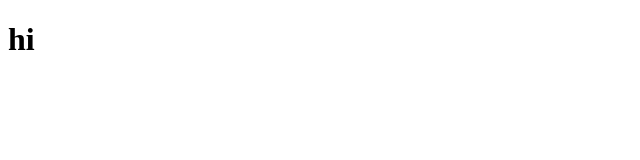
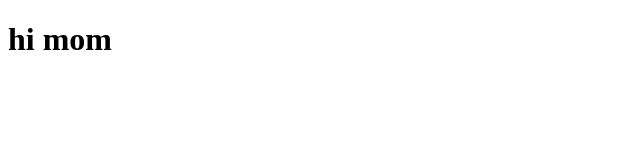
Before and after one commit to philjackson91/test, a plain HTML site: page index.html in a window 1280 px wide. Shown: the whole page, without its empty margins (0-640 px from the left). Drawn offline with Linux system fonts and the light colour scheme.

Commit message:
edited header

```diff
--- a/index.html
+++ b/index.html
@@ -6,6 +6,6 @@
     <title>Document</title>
   </head>
   <body>
-    <h1>hi</h1>
+    <h1>hi mom</h1>
   </body>
 </html>
```
